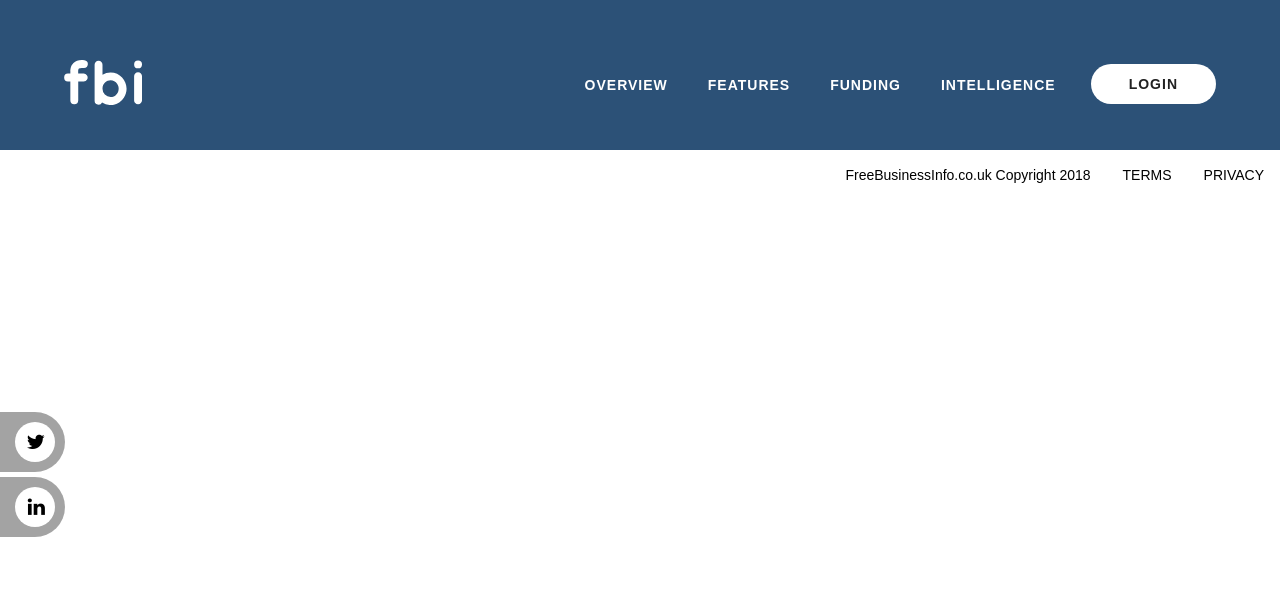
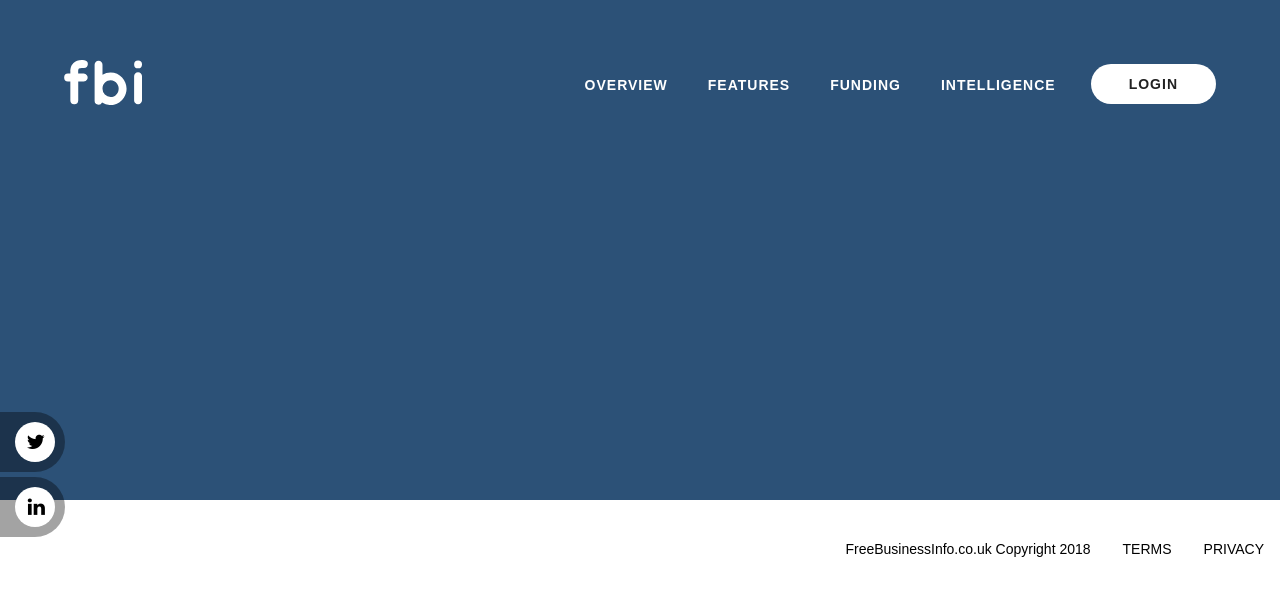
Before and after one commit to darlenebain/NEW, a Jekyll site: the page built from intelligence.html, in a window 1280 px wide. Shown: the top 596 px of the page. Built offline with Jekyll 4.4.1, drawn with Linux system fonts in a browser that asks for light colours; comment, search, counter and statistics services are not loaded.

Commit message:
minor fixes

```diff
--- a/intelligence.html
+++ b/intelligence.html
@@ -120,14 +120,15 @@
         </div>
     </div>
 </nav>
-<!-- Education Page header -->
 
-<div class="bannernoimage">
-</div>
+<div class="banner" id="banner">
+    <div class="banner-item banner-item-style-3 primary-gradient-bg">
+        <div class="banner-content" style="padding-left: 10%; padding-right: 10%;">
+            <svg xmlns="http://www.w3.org/2000/svg" viewBox="0 0 1190.78 101.85">
+		</div>
+	</div>
 
-<!-- End of Education Page header -->
 
-<!-- Blog - Education Page -->
 <!-- Blog - Education Page -->
 <div class="screenbox">
     <div class="main-wrap blog">
@@ -145,7 +146,7 @@
 
                     <div class="col-md-3 col-md-12">
                  <!---     <h4 class="section-header2 section-underline-title">Tweets by <a href="https://twitter.com/fbitechuk?ref_src=twsrc%5Etfw" style="color: darkblue; font-size: 80%">fbitechuk</a></h4>
-                 -->       <div class="mctwitter">
+                 -->       <div class="mctwitter" style="margin-top: 25px;">
                                <a class="twitter-timeline" href="https://twitter.com/fbitechuk?ref_src=twsrc%5Etfw"></a>
                                 <script async src="https://platform.twitter.com/widgets.js" charset="utf-8"></script>
                         </div>
```
